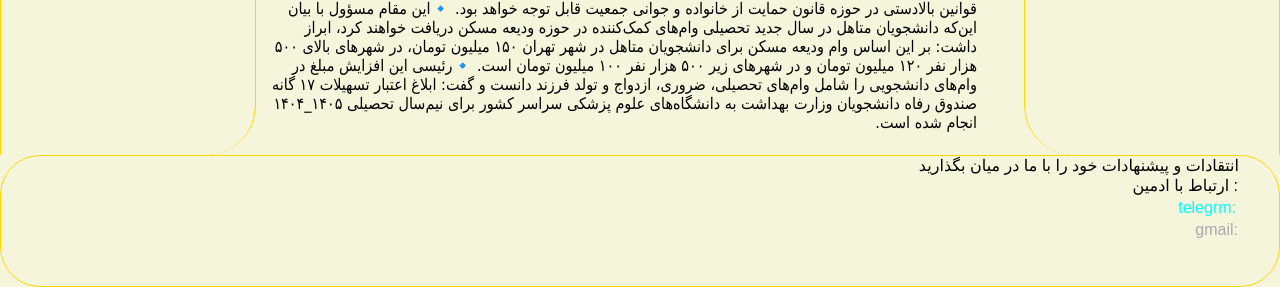
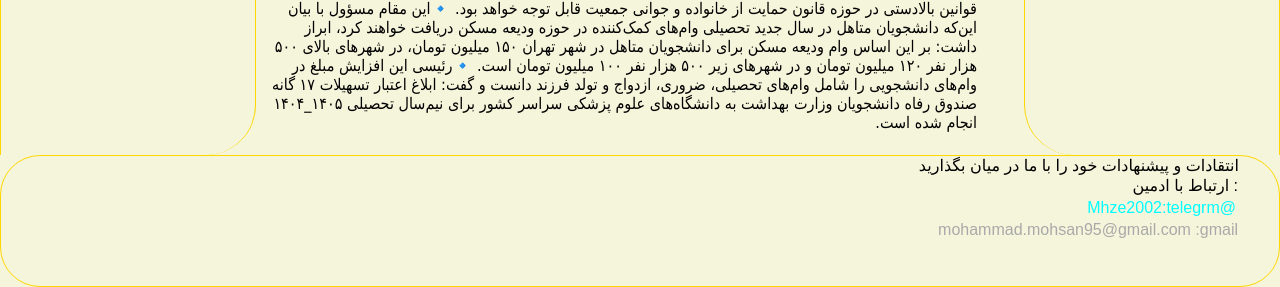
Before and after one commit to mhze1381/nursing.learn, a Flask app: page / in a window 1280 px wide. Shown: the part 641-928 px from the top of the page. Run offline with Flask 3, Linux system fonts and the light colour scheme; some web fonts are replaced.

Commit message:
fix footer

```diff
--- a/templates/Base.html
+++ b/templates/Base.html
@@ -93,13 +93,12 @@
                 <ul>
                 انتقادات و پیشنهادات خود را با ما در میان بگذارید
                     <li class="fasele-footer" ><a href="#">: ارتباط با ادمین</li>
-                    <li class="fasele-footer">:telegrm</li>
-                    <li class="fasele-footer">:gmail</li>
+                    <li class="fasele-footer">@Mhze2002:telegrm</li>
+                    <li class="fasele-footer">mohammad.mohsan95@gmail.com :gmail</li>
 
                 </ul>
            </footer>
         <script src="{{ url_for('static' , filename='script.js')}}"></script>
-
     </main>
 </body>
 </html>
```
